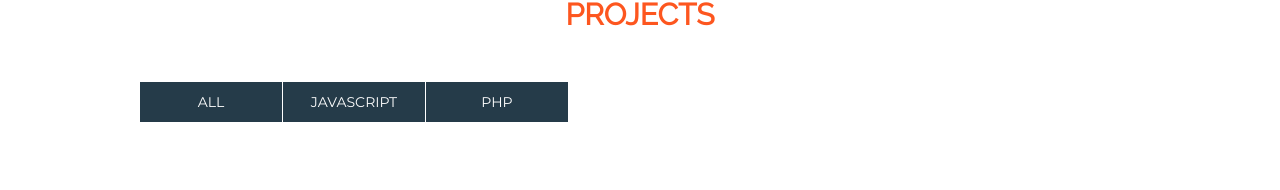
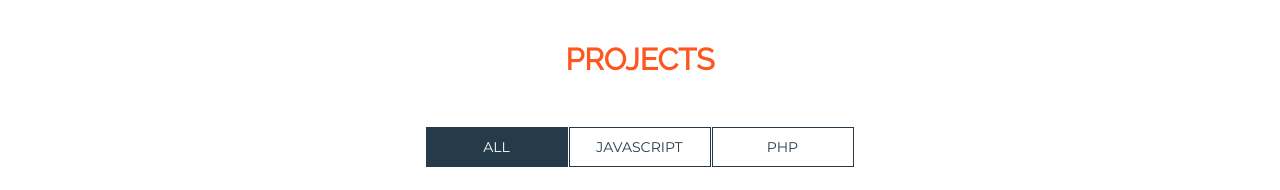
Before and after one commit to deepak6sp/inceptial-solutions, a Next.js app: page /App in a window 1280 px wide. Shown: the part 153-343 px from the top of the page. Built offline with nearby package versions, Linux system fonts and the light colour scheme.

Commit message:
mobile version of website done

```diff
--- a/pages/App.tsx
+++ b/pages/App.tsx
@@ -15,6 +15,11 @@ const App = (props) => (
     }
     {!props.children && <Portfolio/>}
     <style jsx global>{`
+      @media(max-width: 768px) {
+        .main {
+          padding: 10px;
+        }
+      }
       body {
         margin: 0;
       }
@@ -22,6 +27,7 @@ const App = (props) => (
         clear: both;
         max-width: 1100px;
         margin: 150px auto;
+        padding: 20px;
         min-height: calc(100vh - 380px);
       }
       h2 {
--- a/pages/portfolio/Portfolio.tsx
+++ b/pages/portfolio/Portfolio.tsx
@@ -11,9 +11,21 @@ const Projects = () => {
         <div className="projects">
           <h2>PROJECTS</h2>
           <div className='categories'>
-            <li onClick={() => setActiveType('type-all')}>All</li>
-            <li onClick={() => setActiveType('type-js')}>Javascript</li>
-            <li onClick={() => setActiveType('type-php')}>Php</li>
+            <li
+              className={(activeType == 'type-all') ? 'active': ''}
+              onClick={() => setActiveType('type-all')}>
+                All
+            </li>
+            <li
+              className={(activeType == 'type-js') ? 'active': ''}
+              onClick={() => setActiveType('type-js')}>
+                Javascript
+            </li>
+            <li
+              className={(activeType == 'type-php') ? 'active': ''}
+              onClick={() => setActiveType('type-php')}>
+                Php
+            </li>
           </div>
           <ul>
           {
@@ -52,6 +64,9 @@ const Projects = () => {
               max-width: 33.33%;
               flex: 0 0 33.33%;
               list-style-type: none;
+              min-width: 270px;
+              max-width: 270px;
+              margin: auto;
             }
             .projects ul li a {
               display: block;
@@ -64,8 +79,6 @@ const Projects = () => {
             img {
               width: 100%;
               box-shadow: 10px 10px 10px 0px #ddd;
-              min-width: 270px;
-              max-width: 270px;
               max-height: 180px;
               min-height: 180px;
             }
@@ -78,10 +91,10 @@ const Projects = () => {
             .categories {
               margin: 50px;
               display: flex;
+              justify-content: center;
             }
             .categories li {
               list-style-type: none;
-              background: #253b49;
               width: 100px;
               padding: 10px;
               min-width: 120px;
@@ -93,11 +106,29 @@ const Projects = () => {
               text-transform: uppercase;
               font-family: 'Montserrat-Regular';
               font-size: 14px;
-            }
-            .categories li:hover {
               background: white;
               border: 1px solid #253b49;
               color: #253b49;
+            }
+            .categories li:hover {
+              border: 1px solid #253b49;
+              color: white;
+              background: #253b49;
+            }
+            .categories .active {
+              background: #253b49;
+              color: white;
+            }
+            .categories .active:hover {
+              color: white;
+            }
+            @media(max-width: 768px) {
+              .categories {
+                display: none;
+              }
+              .projects ul {
+                flex-direction: column;
+              }
             }
           `}</style>
       </>
--- a/shared/component/footer/footer.tsx
+++ b/shared/component/footer/footer.tsx
@@ -8,7 +8,9 @@ const Footer = () => (
         position: absolute;
         width: 100%;
         color: white;
+        text-align: center;
       }
+      @media(min-width: 768px) {
         footer .left {
           float: left;
           padding: 10px;
@@ -17,7 +19,7 @@ const Footer = () => (
           float: right;
           padding: 10px;
         }
-
+      }
     `}</style>
   </footer>
 );
--- a/shared/component/navigation/Navigation.tsx
+++ b/shared/component/navigation/Navigation.tsx
@@ -75,6 +75,15 @@ const Navigation: React.FC<{}>  = () => (
           text-transform: uppercase;
           color: white;
         }
+        @media(max-width: 768px) {
+          .nav {
+            flex-direction: column;
+            padding: 30px 0px 15px;
+          }
+          .right{
+            margin-top: 15px;
+          }
+        }
       `}</style>
     </nav>
   </header>
```
Also changed, not shown: pages/about/about.tsx (+12 -2 lines), pages/project/[id].tsx (+9 -1 lines). Lines whose indentation alone changed are shown as unchanged.
